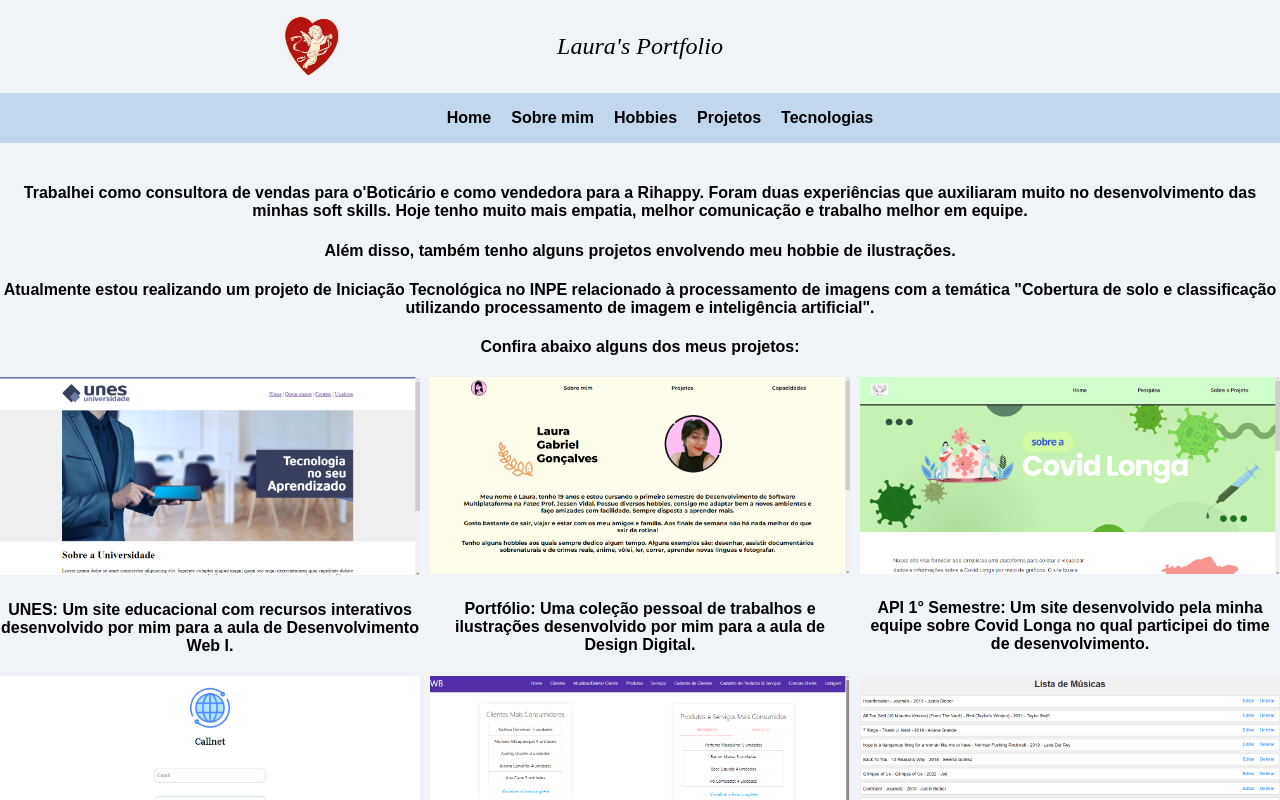
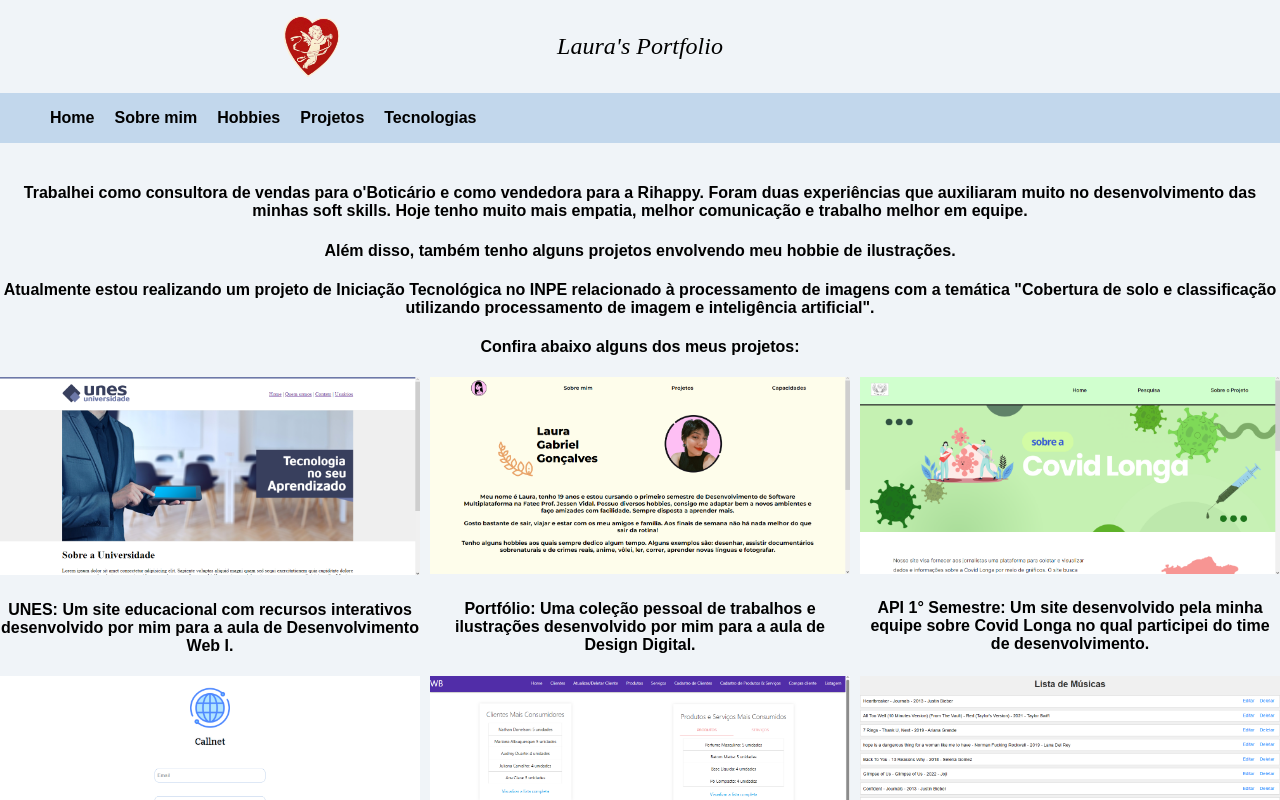
Before and after one commit to eulauragabriel/portfolio-old, a Next.js app: page /projetos in a window 1280 px wide. Shown: the top 800 px of the page. Built offline with nearby package versions, Linux system fonts and the light colour scheme; a web font is replaced by a local one.

Commit message:
deixando o menu hamburguer sem quebrar

```diff
--- a/src/styles/navbar.module.css
+++ b/src/styles/navbar.module.css
@@ -11,7 +11,6 @@
 .navbar {
   background-color: #c2d7ec;
   display: flex;
-  justify-content: center;
   align-items: center;
   position: relative;
   height: 50px;
--- a/tailwind.config.js
+++ b/tailwind.config.js
@@ -4,6 +4,7 @@ module.exports = {
     "./src/pages/**/*.{js,ts,jsx,tsx,mdx}",
     "./src/components/**/*.{js,ts,jsx,tsx,mdx}",
     "./src/app/**/*.{js,ts,jsx,tsx,mdx}",
+    "./src/styles/**/*.{css,scss,sass,less,styl,stylus}"
   ],
   theme: {
     extend: {},
```
Also changed, not shown: 1 other file (tests, documents, lock files or other folders).
